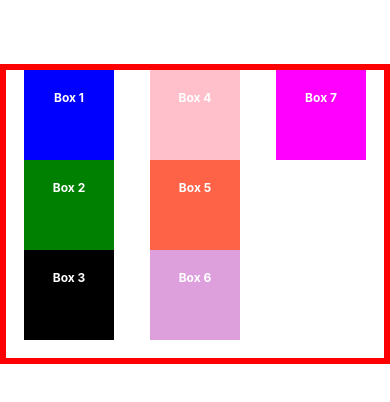
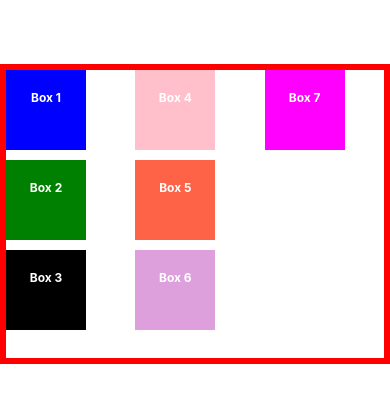
Before and after one commit to AnatoliiStepanovLikhoi/CoreComponents-ReactNative, a React Native app: screen / in a window 390 px wide. Shown: the top 402 px of the page. Built offline with nearby package versions, Linux system fonts and the light colour scheme.

Commit message:
add: gap property

```diff
--- a/App.js
+++ b/App.js
@@ -18,7 +18,9 @@ export default function App() {
 const styles = StyleSheet.create({
   container: {
     flexWrap: "wrap",
-    alignContent: "space-around",
+    // rowGap: 20,
+    // columnGap: 30,
+    gap: 10,
     height: 300,
     marginTop: 64,
     borderWidth: 6,
--- a/components/Box.js
+++ b/components/Box.js
@@ -12,8 +12,8 @@ const styles = StyleSheet.create({
   box: {
     backgroundColor: "#fff",
     padding: 20,
-    height: 90,
-    width: 90,
+    height: 80,
+    width: 80,
   },
   text: {
     fontSize: 12,
```
